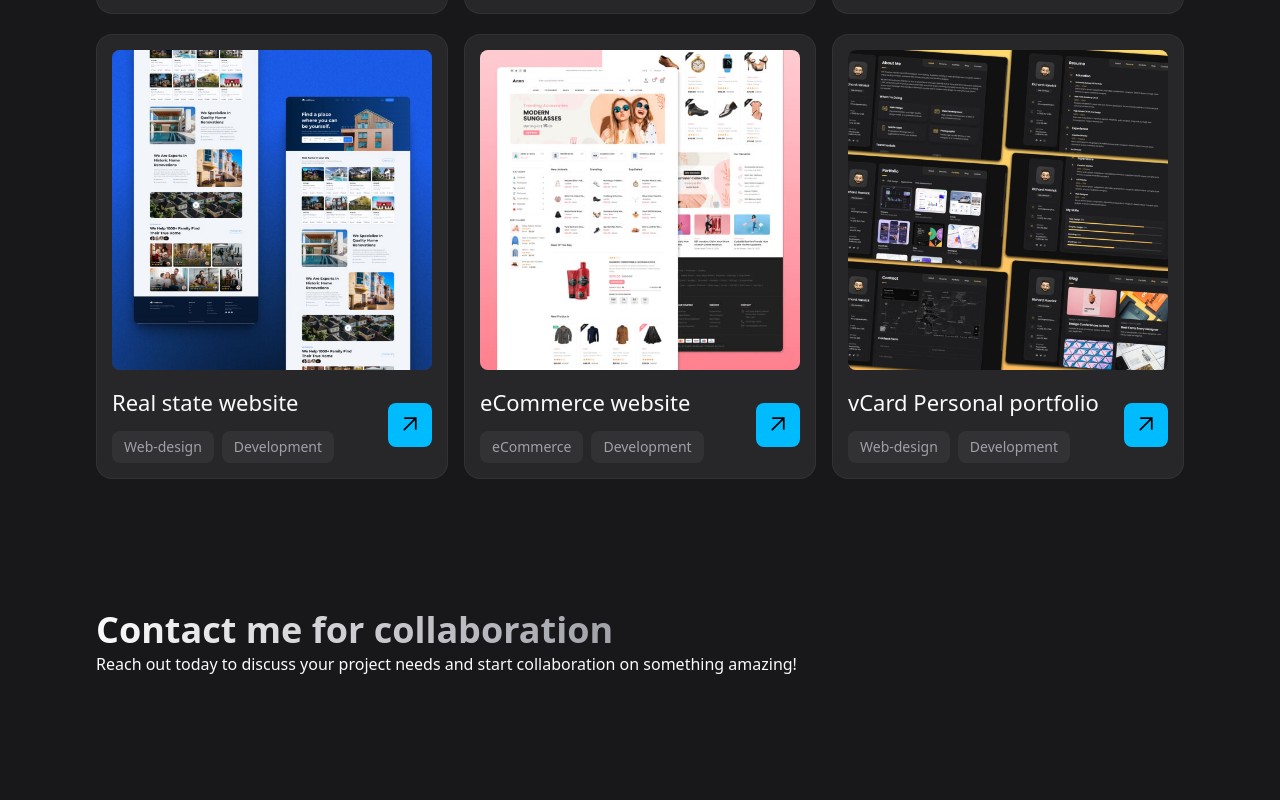
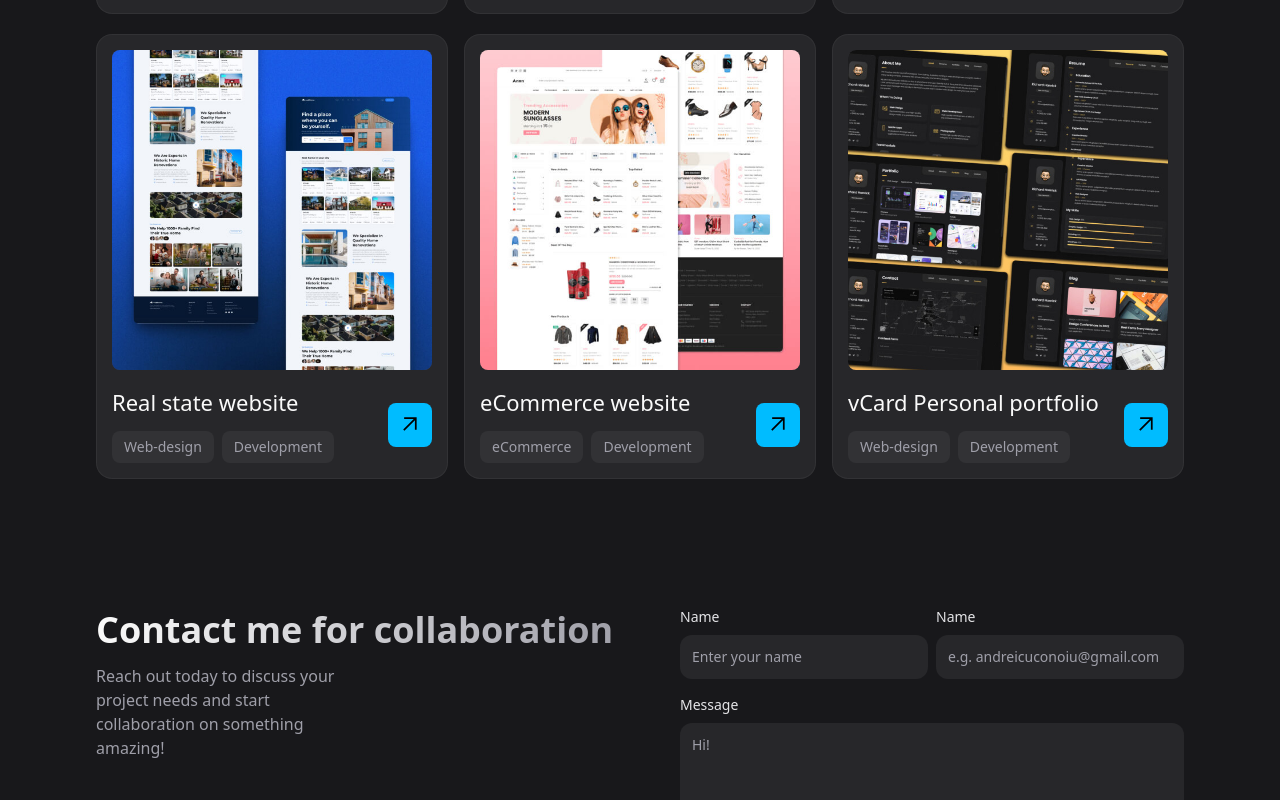
Before and after one commit to AndreiCCN/react-portfolio-1, a Next.js app: page / in a window 1280 px wide. Shown: the part 1997-2797 px from the top of the page. Before the commit the page ends 2673 px from the top, so only its background shows below. Built offline with nearby package versions, Linux system fonts and the light colour scheme.

Commit message:
feat: Finish Contact section design

```diff
--- a/src/app/globals.css
+++ b/src/app/globals.css
@@ -67,3 +67,12 @@ body {
 .btn-outline {
   @apply h-11 bg-zinc-800 hover:bg-zinc-700 active:bg-zinc-800;
 }
+.label {
+  @apply block text-zinc-200 text-sm font-normal mb-2;
+}
+.text-field {
+  @apply block outline-none w-full p-3 text-sm bg-zinc-800 rounded-xl ring-1 ring-inset ring-transparent transition-shadow hover:ring-zinc-50/5 focus:ring-sky-400 focus:ring-2;
+}
+.text-field::placeholder {
+  @apply text-zinc-400;
+}
--- a/src/components/Contact.tsx
+++ b/src/components/Contact.tsx
@@ -1,85 +1,111 @@
 import { ReactNode } from "react";
 import { GithubIcon, LinkedInIcon } from "./Icons";
+import Link from "next/link";
 
-const socialLinks: { href: string; icon: ReactNode; alt: string }[] = [
+const socialLinks: { href: string; icon: ReactNode }[] = [
   {
-    href: "https://www.github.com/codewithsadee-org",
+    href: "https://www.github.com/AndreiCCN",
     icon: (
       <GithubIcon
         width={24}
         height={24}
         fillColor="#ffffff"
         viewBox="0 0 24 24"
+        className="group-hover:fill-zinc-950"
       />
     ),
-    alt: "GitHub",
   },
   {
-    href: "https://www.linkedin.com/in/codewithsadee",
+    href: "https://www.linkedin.com/in/nicolae-andrei-cuconoiu",
     icon: (
       <LinkedInIcon
         width={24}
         height={24}
         fillColor="#ffffff"
         viewBox="0 0 24 24"
+        className="group-hover:fill-zinc-950"
       />
     ),
-    alt: "LinkedIn",
   },
-  // {
-  //   href: "https://x.com/codewithsadee_",
-  //   icon: (
-  //     <svg
-  //       width="24"
-  //       height="24"
-  //       viewBox="0 0 24 24"
-  //       fill="none"
-  //       xmlns="http://www.w3.org/2000/svg"
-  //     >
-  //       <path
-  //         d="M6.25 3C4.46403 3 3 4.46403 3 6.25V17.75C3 19.536 4.46403 21 6.25 21H17.75C19.536 21 21 19.536 21 17.75V6.25C21 4.46403 19.536 3 17.75 3H6.25ZM6.25 4.5H17.75C18.725 4.5 19.5 5.27497 19.5 6.25V17.75C19.5 18.725 18.725 19.5 17.75 19.5H6.25C5.27497 19.5 4.5 18.725 4.5 17.75V6.25C4.5 5.27497 5.27497 4.5 6.25 4.5ZM6.91406 7L10.7822 12.5283L6.91113 17H7.93262L11.2344 13.1758L13.9102 17H17.1289L13.0127 11.1172L16.5684 7H15.5684L12.5615 10.4717L10.1328 7H6.91406ZM8.46777 7.84766H9.74902L15.5752 16.1523H14.2939L8.46777 7.84766Z"
-  //         fill="currentColor"
-  //       />
-  //     </svg>
-  //   ),
-  //   alt: "Twitter X",
-  // },
-  // {
-  //   href: "https://www.instagram.com/codewithsadee",
-  //   icon: (
-  //     <svg
-  //       width="25"
-  //       height="24"
-  //       viewBox="0 0 25 24"
-  //       fill="none"
-  //       xmlns="http://www.w3.org/2000/svg"
-  //     >
-  //       <path
-  //         d="M8.75 2.5C5.58319 2.5 3 5.08319 3 8.25V15.75C3 18.9164 5.5831 21.5 8.75 21.5H16.25C19.4165 21.5 22 18.9165 22 15.75V8.25C22 5.0831 19.4164 2.5 16.25 2.5H8.75ZM8.75 4H16.25C18.6056 4 20.5 5.8939 20.5 8.25V15.75C20.5 18.1055 18.6055 20 16.25 20H8.75C6.3939 20 4.5 18.1056 4.5 15.75V8.25C4.5 5.89381 6.39381 4 8.75 4ZM17.5 6C16.9475 6 16.5 6.4475 16.5 7C16.5 7.5525 16.9475 8 17.5 8C18.0525 8 18.5 7.5525 18.5 7C18.5 6.4475 18.0525 6 17.5 6ZM12.5 7C9.74759 7 7.5 9.24759 7.5 12C7.5 14.7524 9.74759 17 12.5 17C15.2524 17 17.5 14.7524 17.5 12C17.5 9.24759 15.2524 7 12.5 7ZM12.5 8.5C14.4416 8.5 16 10.0584 16 12C16 13.9416 14.4416 15.5 12.5 15.5C10.5584 15.5 9 13.9416 9 12C9 10.0584 10.5584 8.5 12.5 8.5Z"
-  //         fill="currentColor"
-  //       />
-  //     </svg>
-  //   ),
-  //   alt: "Instagram",
-  // },
 ];
 
 const Contact = () => {
   return (
     <section id="contact" className="pt-20 lg:pt-32">
-      <div className="container">
-        <div className="">
-          <h2 className="headline-2">Contact me for collaboration</h2>
-          <p className="">
+      <div className="container lg:grid lg:grid-cols-2 lg:items-stretch">
+        <div className="mb-12 lg:mb-0 lg:flex lg:flex-col">
+          <h2 className="headline-2 lg:max-w-[12ch]">
+            Contact me for collaboration
+          </h2>
+          <p className="text-zinc-400 mt-3 mb-8 max-w-[50ch] lg:max-w-[30ch]">
             Reach out today to discuss your project needs and start
             collaboration on something amazing!
           </p>
-          <div className="">
-            {socialLinks.map(() => {
-              return <></>;
+          <div className="flex items-center gap-2 mt-auto">
+            {socialLinks.map(({ href, icon }, index) => {
+              return (
+                <Link
+                  key={`social-link-${index}`}
+                  href={href}
+                  target="_blank"
+                  className="group w-12 h-12 grid place-items-center ring-inset ring-2 ring-zinc-50/5 rounded-lg transition-[background-color,color] hover:bg-zinc-50 active:bg-zinc-50/80"
+                >
+                  {icon}
+                </Link>
+              );
             })}
           </div>
         </div>
+        <form action="" method="POST" className="xl:pl-10 2xl:pl-20">
+          <div className="md:grid md:items-center md:grid-cols-2 md:gap-2">
+            <div className="mb-4">
+              <label htmlFor="name" className="label">
+                Name
+              </label>
+              <input
+                type="text"
+                name="name"
+                id="name"
+                autoComplete="name"
+                placeholder="Enter your name"
+                required
+                className="text-field"
+              />
+            </div>
+            <div className="mb-4">
+              <label htmlFor="email" className="label">
+                Name
+              </label>
+              <input
+                type="email"
+                name="email"
+                id="email"
+                autoComplete="email"
+                placeholder="e.g. andreicuconoiu@gmail.com"
+                required
+                className="text-field"
+              />
+            </div>
+          </div>
+          <div className="mb-4">
+            <label htmlFor="message" className="label">
+              Message
+            </label>
+            <textarea
+              name="message"
+              id="message"
+              placeholder="Hi!"
+              required
+              className="text-field resize-y min-h-32 max-h-80"
+            ></textarea>
+          </div>
+          <button
+            type="submit"
+            className="btn btn-primary [&]:max-w-full! w-full justify-center"
+          >
+            Submit
+          </button>
+        </form>
       </div>
     </section>
   );
```
